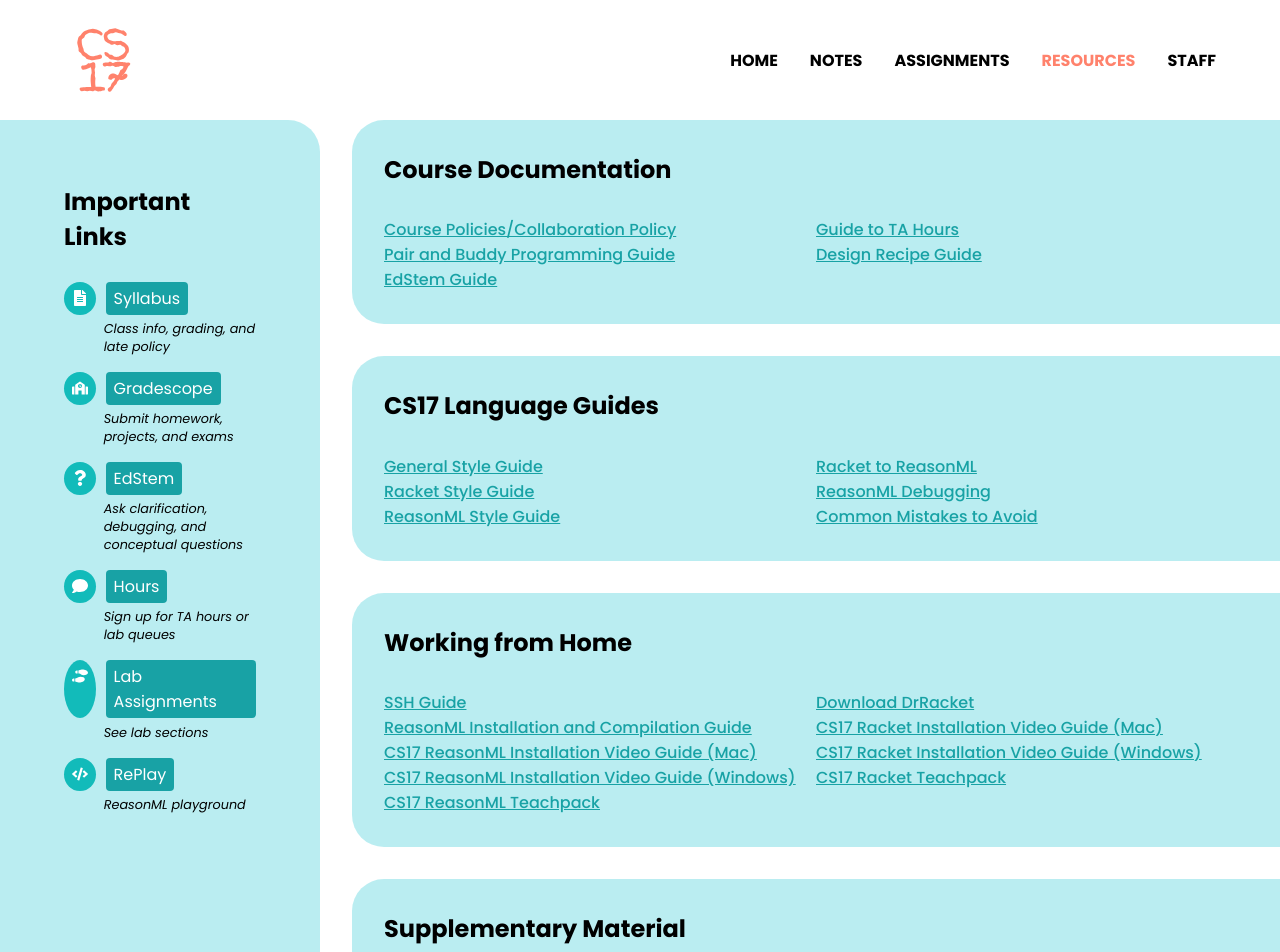
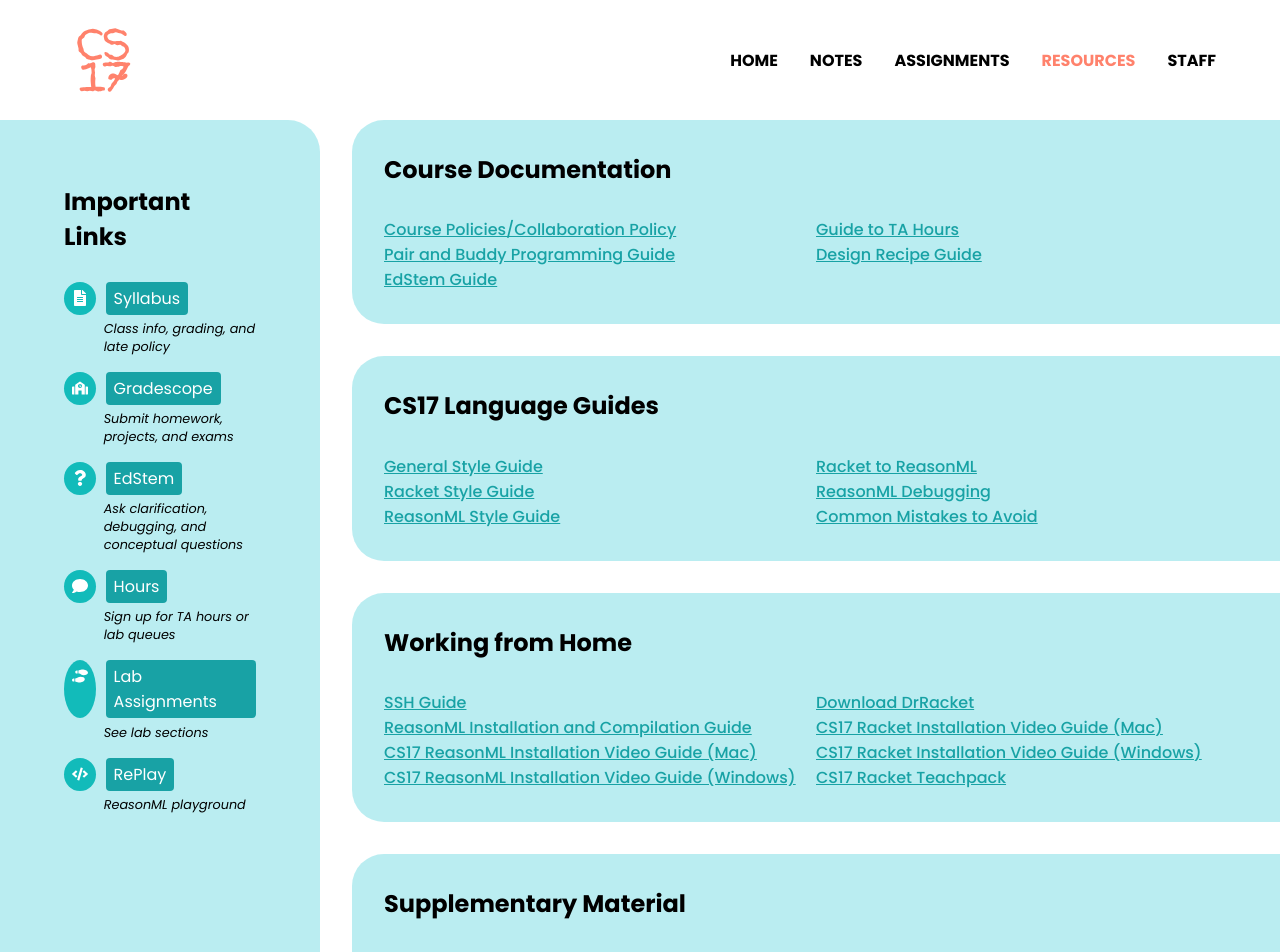
Before and after one commit to cs17-fall2023/cs17-fall2023.github.io, a React (Create React App) app: page /resources in a window 1280 px wide. Shown: the top 952 px of the page. Built offline with nearby package versions, Linux system fonts and the light colour scheme.

Commit message:
racket teachpack

```diff
--- a/src/Info/Resources/Resources.js
+++ b/src/Info/Resources/Resources.js
@@ -45,8 +45,8 @@ export const Resources = [
 				{ label: "CS17 ReasonML Installation Video Guide (Mac)", link: "https://drive.google.com/file/d/16nsMWf-jrHhmqKv-87n-VNExYE7P4nGY/view?usp=sharing" },
 				{ label: "CS17 Racket Installation Video Guide (Windows)", link: "https://drive.google.com/file/d/1GfrL5xz7HQhBbkTxKvHJ5yH4lfQk3lpv/view?usp=sharing" },
 				{ label: "CS17 ReasonML Installation Video Guide (Windows)", link: "https://drive.google.com/file/d/15Sw2_5MRtTy5vBe373VP8M4g84LCImSy/view?usp=sharing" },
-				{ label: "CS17 Racket Teachpack", link: "https://drive.google.com/file/d/1_aVNIFGbceWrutNcQfnNxZO-gIuUwL8l/view?usp=sharing" },
-				{ label: "CS17 ReasonML Teachpack", link: "https://drive.google.com/file/d/1SVeXg7kYU9MYScDVhUO5cto9eYL8WtT4/view?usp=sharing" },
+				{ label: "CS17 Racket Teachpack", link: "https://drive.google.com/file/d/1SVeXg7kYU9MYScDVhUO5cto9eYL8WtT4/view?usp=sharing" },
+				// { label: "CS17 ReasonML Teachpack", link: "https://drive.google.com/file/d/1v31kqpdPbmUX15kUSTwcp2hm0hYv_a35/view?usp=sharing" },
 			]
 	},
 	{
```
